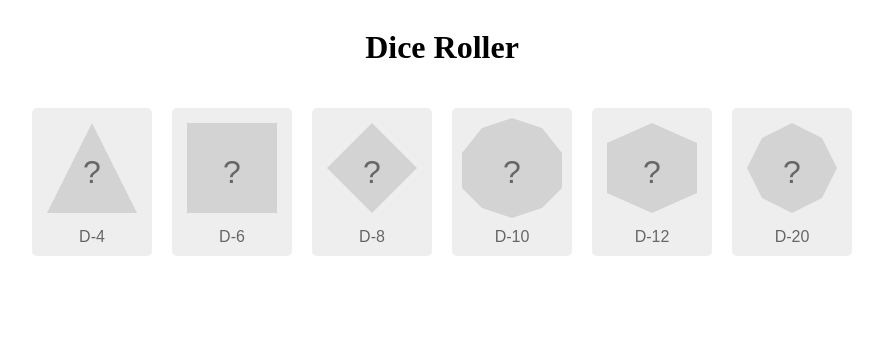
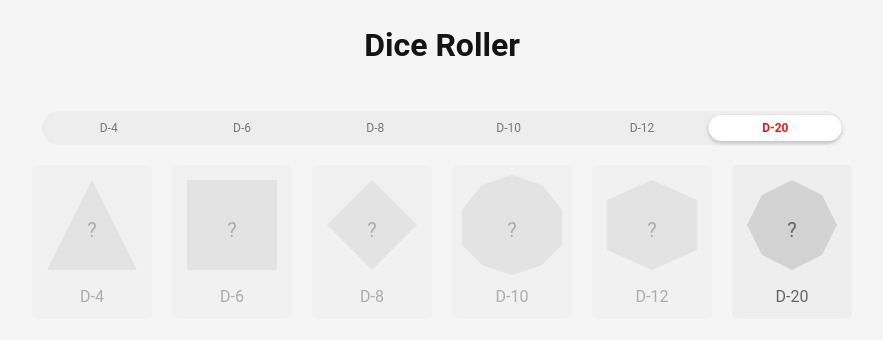
Before and after one commit to isaacviannadev/my-dice-roller, a React (Create React App) app: page / in a window 1280 px wide. Shown: the top 340 px of the page, without its empty margins (198-1081 px from the left). Built offline with nearby package versions, Linux system fonts and the light colour scheme.

Commit message:
Adiciona toggle de select de dado

```diff
--- a/src/App.tsx
+++ b/src/App.tsx
@@ -1,83 +1,7 @@
-import { styled } from 'styled-components'
-import Dice from './components/Dice'
-import { useContext } from 'react'
-import { DiceContext } from './utils/contexts/DiceContext'
-
-const AppContainer = styled.div`
-  display: flex;
-  flex-direction: column;
-  align-items: center;
-  gap: 20px;
-`
-
-const DiceLine = styled.div`
-  display: flex;
-  gap: 20px;
-`
-
-const DiceButton = styled.button`
-  background-color: #eee;
-  border: none;
-  border-radius: 5px;
-  padding: 10px;
-  font-size: 16px;
-  cursor: pointer;
-  transition: all 0.2s ease-in-out;
-
-  &:hover {
-    background-color: #ddd;
-    box-shadow: 0 0 10px #ddd;
-  }
-
-  &:hover > div div {
-    transform: scale(1.1);
-    background-color: gray;
-
-    span {
-      color: #fff;
-    }
-  }
-
-  &:hover *:last-child() {
-    color: red;
-  }
-
-  span {
-    margin-top: 10px;
-    display: block;
-    text-align: center;
-    color: #666;
-  }
-`
-
-const DiceSet = [
-  { id: 'd4', sides: 4 },
-  { id: 'd6', sides: 6 },
-  { id: 'd8', sides: 8 },
-  { id: 'd10', sides: 10 },
-  { id: 'd12', sides: 12 },
-  { id: 'd20', sides: 20 },
-]
+import Home from './pages/Home'
 
 function App() {
-  const { rollDice } = useContext(DiceContext)
-
-  return (
-    <AppContainer>
-      <h1>Dice Roller</h1>
-      <DiceLine>
-        {DiceSet.map((side) => (
-          <DiceButton
-            key={side.id}
-            onClick={() => rollDice(side.id, side.sides)}
-          >
-            <Dice id={side.id} sides={side.sides} />
-            <span>{`D-${side.sides}`}</span>
-          </DiceButton>
-        ))}
-      </DiceLine>
-    </AppContainer>
-  )
+  return <Home />
 }
 
 export default App
--- a/src/components/Dice.tsx
+++ b/src/components/Dice/index.tsx
@@ -1,7 +1,7 @@
 import { useContext } from 'react'
 import { D4, D6, D8, D10, D12, D20 } from './DiceFaces'
 import { styled } from 'styled-components'
-import { DiceContext } from '../utils/contexts/DiceContext'
+import { DiceContext } from '../../utils/contexts/DiceContext'
 
 type DiceProps = {
   id: string
--- /dev/null
+++ b/src/components/Toggle/index.tsx
@@ -0,0 +1,80 @@
+import { useEffect, useRef, useState } from 'react'
+import { StyledToggle, ToggleItem, ToggleSlideDiv } from './styled'
+
+export type ToggleItemProps = {
+  text: string
+  id: string
+  active: boolean
+  action?: () => void
+  disabled?: boolean
+}
+
+export type ToggleProps = {
+  items: ToggleItemProps[]
+  filteredData?: (arg: string) => void
+}
+
+export const Toggle = ({ items, filteredData }: ToggleProps) => {
+  const toggleBar = useRef<HTMLDivElement>(null)
+  const toggleItemRefs = useRef<Array<HTMLButtonElement | null>>([])
+  const toggleSlide = useRef<HTMLDivElement>(null)
+  const activeIndex = items.findIndex((item) => item.active)
+  const [isActive, setIsActive] = useState(activeIndex || 0)
+
+  const handleClick = (index: number) => {
+    setIsActive(index)
+    items[index].action?.()
+    filteredData && filteredData(items[index].id)
+  }
+
+  useEffect(() => {
+    filteredData && filteredData(items[isActive].id)
+
+    const activeItemRef = toggleItemRefs.current[isActive]
+    const toggleSlideElement = toggleSlide.current
+    const toggleBarElement = toggleBar.current
+
+    if (activeItemRef && toggleSlideElement && toggleBarElement) {
+      const activeItemRect = activeItemRef.getBoundingClientRect()
+      const toggleBarRect = toggleBarElement.getBoundingClientRect()
+
+      const slideWidth = activeItemRect.width
+      const slideLeft =
+        activeItemRect.left -
+        toggleBarRect.left +
+        activeItemRect.width / 2 -
+        slideWidth / 2
+
+      toggleSlideElement.style.transform = `translateX(${slideLeft}px)`
+      toggleSlideElement.style.width = `${slideWidth}px`
+    }
+    // eslint-disable-next-line react-hooks/exhaustive-deps
+  }, [isActive])
+
+  return (
+    <StyledToggle ref={toggleBar}>
+      {items.map((item, index) => (
+        <ToggleItem
+          ref={(element) => (toggleItemRefs.current[index] = element)}
+          id={item.id}
+          key={index + item.id}
+          onClick={() => handleClick(index)}
+          className={isActive === index ? 'active' : ''}
+          disabled={item.disabled}
+          activeIndex={isActive}
+          itemsLength={items.length}
+        >
+          {item.text}
+        </ToggleItem>
+      ))}
+      {items[activeIndex] && (
+        <ToggleSlideDiv
+          ref={toggleSlide}
+          id={`slideInActiveIndex-${isActive}`}
+        />
+      )}
+    </StyledToggle>
+  )
+}
+
+export default Toggle
--- /dev/null
+++ b/src/components/Toggle/styled.ts
@@ -0,0 +1,59 @@
+import styled, { css } from 'styled-components'
+
+type ToggleSlideProps = {
+  activeIndex: number
+  itemsLength: number
+}
+
+export const StyledToggle = styled.div`
+  position: relative;
+  display: flex;
+  align-items: center;
+  justify-content: space-between;
+  width: 100%;
+  height: 34px;
+  /* padding: 0 0.6rem; */
+
+  background-color: #ededed;
+  border-radius: 80px;
+
+  z-index: 1;
+`
+
+export const ToggleItem = styled.button<ToggleSlideProps>`
+  ${({ itemsLength }) => css`
+    width: calc(100% / ${itemsLength});
+    padding: 0.4rem 1rem;
+    transition: all 0.2s ease-in-out;
+    color: #777;
+    font-weight: normal;
+    font-size: 1.2rem;
+    text-overflow: ellipsis;
+    white-space: nowrap;
+    overflow: hidden;
+
+    &.active {
+      color: #e51b15;
+      font-weight: 600;
+    }
+
+    &:disabled {
+      color: #ccc;
+      cursor: not-allowed;
+    }
+  `}
+`
+
+export const ToggleSlideDiv = styled.div`
+  display: block;
+  width: 90%;
+  position: absolute;
+  background-color: #fff;
+  height: 2.6rem;
+  border-radius: 2.4rem;
+  box-shadow: 0 2px 4px 0 rgba(0, 0, 0, 0.2);
+  transition: transform 0.2s ease-in-out;
+  transform-origin: center;
+
+  z-index: -1;
+`
--- a/src/index.tsx
+++ b/src/index.tsx
@@ -3,11 +3,13 @@ import ReactDOM from 'react-dom/client'
 import App from './App'
 import reportWebVitals from './reportWebVitals'
 import { DiceProvider } from './utils/providers/DiceProvider'
+import Reset from './reset'
 
 const root = ReactDOM.createRoot(document.getElementById('root') as HTMLElement)
 root.render(
   <React.StrictMode>
     <DiceProvider>
+      <Reset />
       <App />
     </DiceProvider>
   </React.StrictMode>,
--- /dev/null
+++ b/src/pages/Home/index.styled.tsx
@@ -0,0 +1,59 @@
+import { styled } from 'styled-components'
+
+export const HomeContainer = styled.div`
+  display: flex;
+  flex-direction: column;
+  align-items: center;
+  gap: 20px;
+`
+
+export const MenuArea = styled.div`
+  display: flex;
+  justify-content: center;
+  align-items: center;
+
+  width: 100%;
+  max-width: 800px;
+`
+
+export const DiceLine = styled.div`
+  display: flex;
+  gap: 20px;
+`
+
+export const DiceButton = styled.button`
+  background-color: #eee;
+  border: none;
+  border-radius: 5px;
+  padding: 10px;
+  font-size: 16px;
+  cursor: pointer;
+  transition: all 0.2s ease-in-out;
+
+  span {
+    margin-top: 10px;
+    display: block;
+    text-align: center;
+    color: #666;
+  }
+
+  &:hover:not(:disabled) {
+    background-color: #ddd;
+    box-shadow: 0 0 10px #ddd;
+    transform: scale(1.1);
+
+    > div div {
+      transform: scale(1.1);
+      background-color: gray;
+
+      span {
+        color: #fff;
+      }
+    }
+  }
+
+  &:disabled {
+    opacity: 0.5;
+    pointer-events: none;
+  }
+`
--- /dev/null
+++ b/src/pages/Home/index.tsx
@@ -0,0 +1,51 @@
+import { useContext, useState } from 'react'
+import Dice from '../../components/Dice'
+import { DiceContext } from '../../utils/contexts/DiceContext'
+import { HomeContainer, DiceLine, DiceButton, MenuArea } from './index.styled'
+import Toggle from '../../components/Toggle'
+
+const DiceSet = [
+  { id: 'd4', sides: 4 },
+  { id: 'd6', sides: 6 },
+  { id: 'd8', sides: 8 },
+  { id: 'd10', sides: 10 },
+  { id: 'd12', sides: 12 },
+  { id: 'd20', sides: 20 },
+]
+
+function Home() {
+  const { rollDice } = useContext(DiceContext)
+
+  const [diceActive, setDiceActive] = useState('d20')
+
+  const toggleItems = DiceSet.map((side) => ({
+    text: `D-${side.sides}`,
+    id: side.id,
+    active: side.sides === 20 ? true : false,
+    action: () => setDiceActive(side.id),
+  }))
+
+  return (
+    <HomeContainer>
+      <h1>Dice Roller</h1>
+
+      <MenuArea>
+        <Toggle items={toggleItems} />
+      </MenuArea>
+      <DiceLine>
+        {DiceSet.map((side) => (
+          <DiceButton
+            disabled={side.id !== diceActive}
+            key={side.id}
+            onClick={() => rollDice(side.id, side.sides)}
+          >
+            <Dice id={side.id} sides={side.sides} />
+            <span>{`D-${side.sides}`}</span>
+          </DiceButton>
+        ))}
+      </DiceLine>
+    </HomeContainer>
+  )
+}
+
+export default Home
--- /dev/null
+++ b/src/reset.ts
@@ -0,0 +1,135 @@
+import { createGlobalStyle } from 'styled-components'
+
+const Reset = createGlobalStyle`
+  ::before,
+  ::after {
+    box-sizing: border-box;
+    line-height: 1.5;
+    background-repeat: no-repeat;
+  }
+
+  ::before,
+  ::after {
+    text-decoration: inherit;
+    vertical-align: inherit;
+  }
+
+
+  html {
+    font-size: 62.5%; /* 1rem = 10px */
+  }
+
+  body {
+    font-family: 'Roboto', sans-serif;
+    font-size: 1.6rem;
+    background-color: #f5f5f5;
+       color: #141414;
+       cursor: default;
+       font-size: 1.6rem;
+       line-height: 1.5;
+       margin: 0;
+       position: relative;
+       tab-size: 4;
+       word-break: break-word;
+
+       -moz-osx-font-smoothing: grayscale;
+       -moz-tab-size: 4;
+       -ms-text-size-adjust: 100%;
+       -webkit-font-smoothing: antialiased;
+       -webkit-tap-highlight-color: transparent;
+       -webkit-text-size-adjust: 100%;
+
+       * {
+         line-height: inherit;
+       }
+     }
+
+     a {
+       color: #e51b15;
+       transition: 150ms color;
+       text-decoration: none;
+       cursor: pointer;
+       &:hover,
+       &:focus {
+         color: #e51b15;
+         text-decoration: none;
+       }
+     }
+
+     button,
+     input,
+     select {
+       margin: 0;
+       font-family: 'Roboto', sans-serif;
+     }
+
+     button {
+       padding: 0;
+       border: none;
+       background: none;
+     }
+
+     button,
+     [type='button'],
+     [type='reset'],
+     [type='submit'] {
+       cursor: pointer;
+     }
+
+     input,
+     textarea,
+     button,
+     select,
+     a {
+       -webkit-tap-highlight-color: transparent;
+     }
+
+     dl dl,
+     dl ol,
+     dl ul,
+     ol dl,
+     ul dl {
+       margin: 0;
+     }
+
+     ol ol,
+     ol ul,
+     ul ol,
+     ul ul {
+       margin: 0;
+     }
+
+     main {
+       display: block;
+     }
+
+     nav ol,
+     nav ul {
+       list-style: none;
+       padding: 0;
+     }
+
+     img {
+       border-style: none;
+     }
+
+     audio,
+     canvas,
+     iframe,
+     img,
+     svg,
+     video {
+       vertical-align: middle;
+     }
+
+     svg:not([fill]) {
+       fill: currentColor;
+     }
+
+     table {
+       border-collapse: collapse;
+     }
+
+`
+
+export default Reset
```
Also changed, not shown: src/components/Dice/DiceFaces.tsx (renamed from src/components/DiceFaces.tsx, +1 -8 lines), src/components/Dice/styled.ts (renamed from src/components/DiceFaces.styled.ts).
